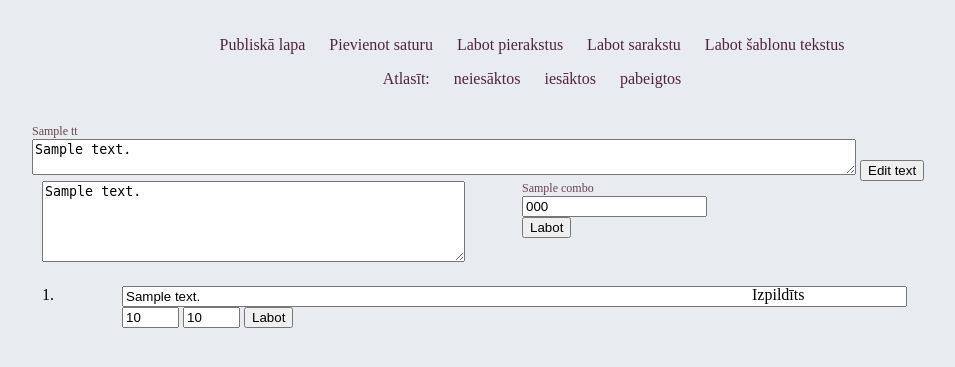
After one commit to skazhy/101-lieta, a Python web app: template src/templates/admin-editstuff.html in a window 1280 px wide. The commit adds this page. Shown: the top 367 px of the page, without its empty margins (128-1083 px from the left). Run offline with Jinja, Linux system fonts and the light colour scheme; the template is opened without the code that fills it: most values are stand-ins (such as "Sample title", 1, 10 or a date in 2020).

Commit message:
Updated admin templates & fixed some bugs

```diff
--- a/src/app.yaml
+++ b/src/app.yaml
@@ -1,5 +1,5 @@
 application: 1001diena
-version: 2-0-4
+version: 2-0-5
 runtime: python
 api_version: 1
 
--- /dev/null
+++ b/src/css/admin.css
@@ -0,0 +1,27 @@
+body {
+    margin-top:20px;
+    background-color: #E8EBEF;
+}
+li { display: inline; }
+
+a, li.stuff_menu, #menu_header {
+    text-decoration:none;
+    margin:10px;
+    font-family:serif;
+    color:#51233d;
+}
+
+#header {
+    text-align:center;
+    margin-bottom:20px;
+}
+
+li:hover { background-color:#b3d9e2; }
+li#menu_header:hover { background-color:#E8EBEF; }
+
+.entry { margin-bottom: 20px; }
+p {
+    color: #69434e;
+    margin:0;
+    font-size:12px;
+}
--- a/src/main.py
+++ b/src/main.py
@@ -13,8 +13,8 @@ import dbfunctions
 class MainPage(webapp.RequestHandler):
     def get(self, page=1):
         if page == 1:
-            main_page = self.renderPage(1)
-            # main_page = self.getMain()
+            # main_page = self.renderPage(1)
+            main_page = self.getMain()
         else:
             main_page = self.renderPage(page)
         self.response.out.write(main_page)
@@ -29,7 +29,7 @@ class MainPage(webapp.RequestHandler):
             return main_page
 
     def renderPage(self, page):
-        logs = dbfunctions.get_logs(int(page))
+        logs = dbfunctions.get_logs('short', int(page))
         template_values = {
             'logs': logs[0],
             'older': logs[1],
--- a/src/stuff.py
+++ b/src/stuff.py
@@ -6,8 +6,8 @@ from google.appengine.api import memcache
 
 class StuffMain(webapp.RequestHandler):
     def get(self):
-        # stuff_page = self.getStuff()
-        stuff_page = self.renderStuff()
+        stuff_page = self.getStuff()
+        # stuff_page = self.renderStuff()
         self.response.out.write(stuff_page)
 
     def getStuff(self):
@@ -34,7 +34,7 @@ class StuffEntry(webapp.RequestHandler):
     def get(self, post, page=1):
         t_path = 'templates/public-stuffentry.html'
         stuff = dbfunctions.get_stuff(int(post))
-        logs = dbfunctions.get_logs(int(page),int(post))
+        logs = dbfunctions.get_logs('full',int(page),int(post))
         template_values = {
             'stuff':stuff,
             'logs': logs[0],
--- /dev/null
+++ b/src/templates/admin-editstuff.html
@@ -0,0 +1,82 @@
+{% extends "base-admin.html" %}
+{% block header_includes %}
+<script type="text/javascript" src="/js/jquery-1.4.4.min.js"></script>
+<script type="text/javascript">
+$(document).ready(function() {
+    $('#display_all').css('display','none');
+    $('#display_c').click( function() { display(this,'c'); });
+    $('#display_s').click( function() { display(this,'s'); });
+    $('#display_ns').click( function() { display(this,'ns'); });
+    $('#display_all').click( function() { display_all(this); });
+});
+function display_all(button) {
+    $('.stuff_menu').css('display','inline');
+    $(button).css('display','none');
+    $('.edits').css('display','block');
+}
+function display(button,mode) {
+    $('.stuff_menu').css('display','inline');
+    $(button).css('display','none');
+    $('.edits').css('display','none');
+    $('.status_'+mode+'_div').css('display','block');
+}
+</script>
+{% endblock header_includes %}
+{% block menu_includes %}
+<ul>
+   	<li id="menu_header">Atlasīt:</li>
+    <li class="stuff_menu" id="display_ns">neiesāktos</li>
+    <li class="stuff_menu" id="display_s">iesāktos</li>
+    <li class="stuff_menu" id="display_c">pabeigtos</li>
+    <li class="stuff_menu" id="display_all">visus</li>
+</ul>
+
+{%endblock menu_includes %}
+
+
+{% block content %}
+	{% for t in tt %}
+        <form class="editt" action="/admin/writet" method="post">
+			<p>{{ t.name_short }}</p>
+			<textarea name="content" rows="2" cols="100">{{ t.content }}</textarea>
+			<input type="hidden" name="name_short" value="{{ t.key }}" />
+			<input type="submit" value="Edit text"/>
+		</form>
+	{% endfor %}
+
+    {% for log in logs %}
+		<form class="editl" action="/admin/writel" method="post">
+            <div class="grid_6 entry">
+                <textarea name="content" rows="5" cols="50">{{ log.content}}</textarea>
+			</div>
+		    <div class="grid_3">
+			    <p>{{ log.combo }}</p>
+                <input type="text" name="number" value="{{ log.numbers }}" /><br />
+			    <input type="submit" value="Labot"/>
+			</div>
+            <input type="hidden" name="id" value="{{ log.key }}" />
+		</form>
+	    <div class="clear"></div>
+    {% endfor%}
+
+    {% for stuff in stufflist %}
+        <form class="edits {{ stuff.status }}_div" action="/admin/writes" method="post">
+		<div class="grid_1">
+			<span class="stuffnumber">{{ stuff.number }}.</span>
+	    </div>
+        <div class="grid_8 entry">
+            <input type="hidden" name="id" value="{{ stuff.key }}" />
+			<input type="text" size="95" name="content" value="{{ stuff.content }}" /><br />
+			<input type="text" size="4" name="progress" value="{{ stuff.progress }}" />
+			<input type="text" size="4" name="total" value="{{ stuff.total }}" />
+            <input type="submit" value="Labot" />
+		</div>
+        <div class="2">
+            {% if stuff.completed %}
+                <span>Izpildīts</span>
+		    {% endif %}
+        </div>
+		</form>
+	    <div class="clear"></div>
+	{% endfor %}
+{% endblock content %}
--- a/src/templates/base-admin.html
+++ b/src/templates/base-admin.html
@@ -1,23 +1,23 @@
-<!DOCTYPE html PUBLIC "-//W3C//DTD XHTML 1.0 Strict//EN"
-"http://www.w3.org/TR/xhtml1/DTD/xhtml1-strict.dtd">
-<html xmlns="http://www.w3.org/1999/xhtml">
-<head>
-	<meta http-equiv="content-type" content="text/html; charset=utf-8" />
-	<title>101l-1001d admin panel</title>
-	<link rel="stylesheet" href="/css/adm.css" type="text/css" media="screen" charset="utf-8" />
-</head>
-<body>
-<div id="header">
+{% extends "base.html" %}
+{% block baseheader_includes %}
+	<link rel="stylesheet" href="/css/admin.css" type="text/css" media="screen" charset="utf-8" />
+    {% block header_includes %}{% endblock %}
+{% endblock baseheader_includes %}
+
+{% block grid_includes %}
+    <div class="grid_12"id="header">
 	    <ul>
-		<li><a href="/">Main page</a></li>
-		<li><a href="/admin">Admin home</a></li>
-		<li><a href="/admin/edit_log">Edit logs</a></li>
-		<li><a href="/admin/edit_stuff">Edit stuff</a></li>
-		<li><a href="/admin/edit_ttext">Edit text</a></li>
+		    <li><a href="/">Publiskā lapa</a></li>
+		    <li><a href="/admin">Pievienot saturu</a></li>
+		    <li><a href="/admin/edit_log">Labot pierakstus</a></li>
+		    <li><a href="/admin/edit_stuff">Labot sarakstu</a></li>
+		    <li><a href="/admin/edit_ttext">Labot šablonu tekstus</a></li>
 	    </ul>
+        {% block menu_includes %}{% endblock %}
     </div>
-<div id="content">
-{% block saturs %}
+    <div class="clear"></div>
+    {% block content %}
+    <div class="grid_12">
 	    <h2>Add log</h2>
 	    <form action="/admin/post_log" method="post">
 		    <div><input type="text" name="number" value="" /><div />
@@ -38,7 +38,6 @@
 			<textarea name="content" rows="3" cols="60"></textarea>
             <div><input type="submit" value="Add txt"></div>
 	    </form>
-{% endblock saturs %}
     </div>
-</body>
-</html>
+    {% endblock content %}
+{% endblock grid_includes %}
--- /dev/null
+++ b/src/templates/base.html
@@ -0,0 +1,15 @@
+<!DOCTYPE html PUBLIC "-//W3C//DTD XHTML 1.0 Strict//EN"
+"http://www.w3.org/TR/xhtml1/DTD/xhtml1-strict.dtd">
+<html xmlns="http://www.w3.org/1999/xhtml">
+<head>
+    <meta http-equiv="content-type" content="text/html; charset=utf-8" />
+    <title>101 lieta 1001 dienā</title>
+    <link rel="stylesheet" href="/css/960.css" type="text/css" media="screen" />
+    {% block baseheader_includes %}{% endblock %}
+</head>
+<body>
+    <div class="container_12">
+    	{% block grid_includes %}{% endblock %}
+    </div>
+</body>
+</html>
```
Also changed, not shown: src/admin.py (+8 -8 lines), src/css/adm.css (deleted, +0 -31 lines), src/dbfunctions.py (+7 -6 lines), src/templates/admin-edit.html (+3 -22 lines), src/templates/admin-editlogs.html (added, +30 -0 lines), src/templates/admin-editlogs.py (added, +25 -0 lines), src/templates/base-public.html (+7 -14 lines), src/img/copyleft.png (deleted), src/img/footer.png (deleted), src/img/spacer.png (deleted), src/img/svg/logo.png (deleted), src/img/svg/logo.svg (deleted). Lines whose indentation alone changed are shown as unchanged.
